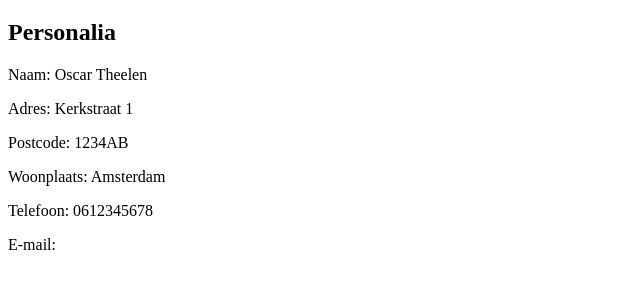
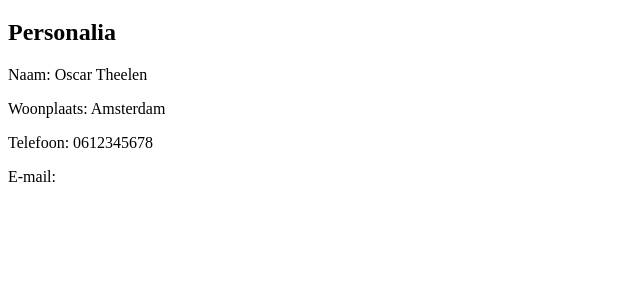
Before and after one commit to Ozziehman/CurriculumVitaeOscarTheelen, a plain HTML site: page index.html in a window 1280 px wide. Shown: the part 61-350 px from the top of the page, without its empty margins (0-640 px from the left). Drawn offline with Linux system fonts and the light colour scheme.

Commit message:
changed info

```diff
--- a/index.html
+++ b/index.html
@@ -9,8 +9,6 @@
     <h1>Curriculum vitae Oscar Theelen</h1>
     <h2>Personalia</h2>
     <p>Naam: Oscar Theelen</p>
-    <p>Adres: Kerkstraat 1</p>
-    <p>Postcode: 1234AB</p>
     <p>Woonplaats: Amsterdam</p>
     <p>Telefoon: 0612345678</p>
     <p>E-mail:
```
